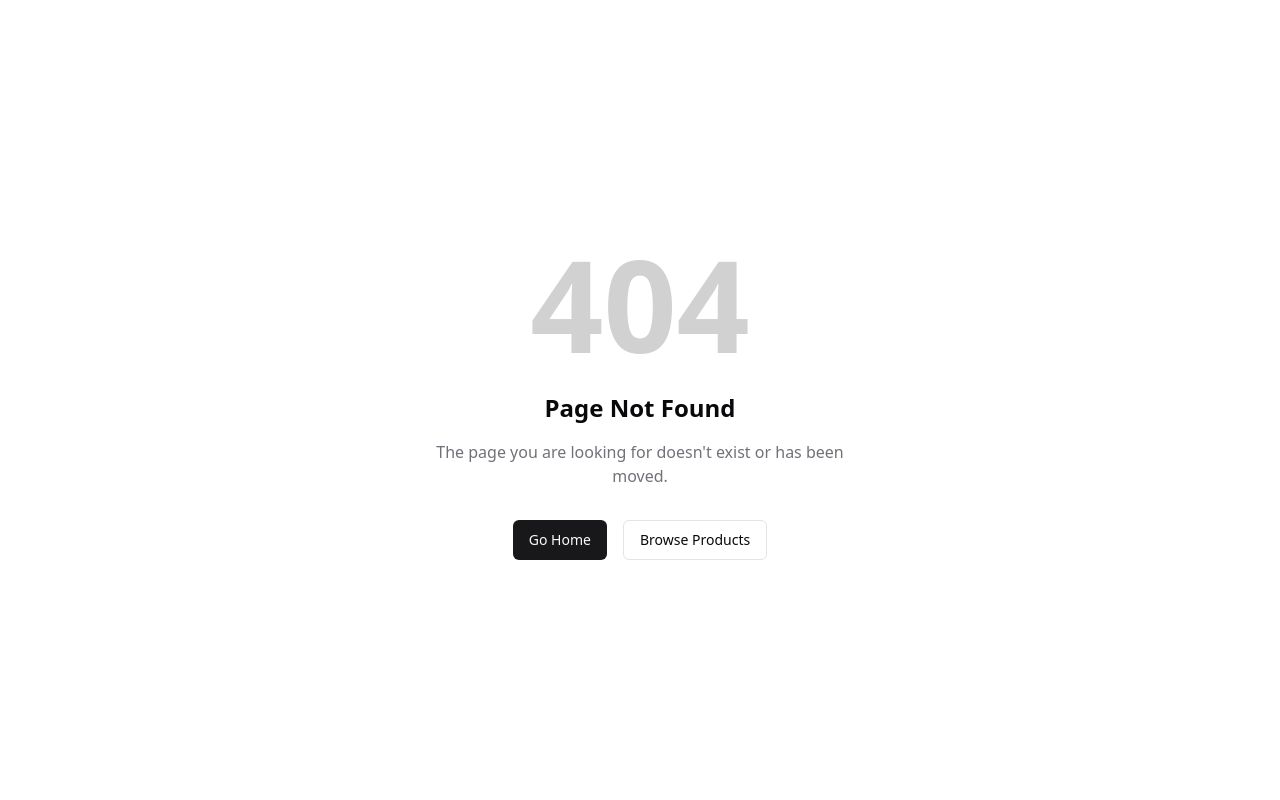
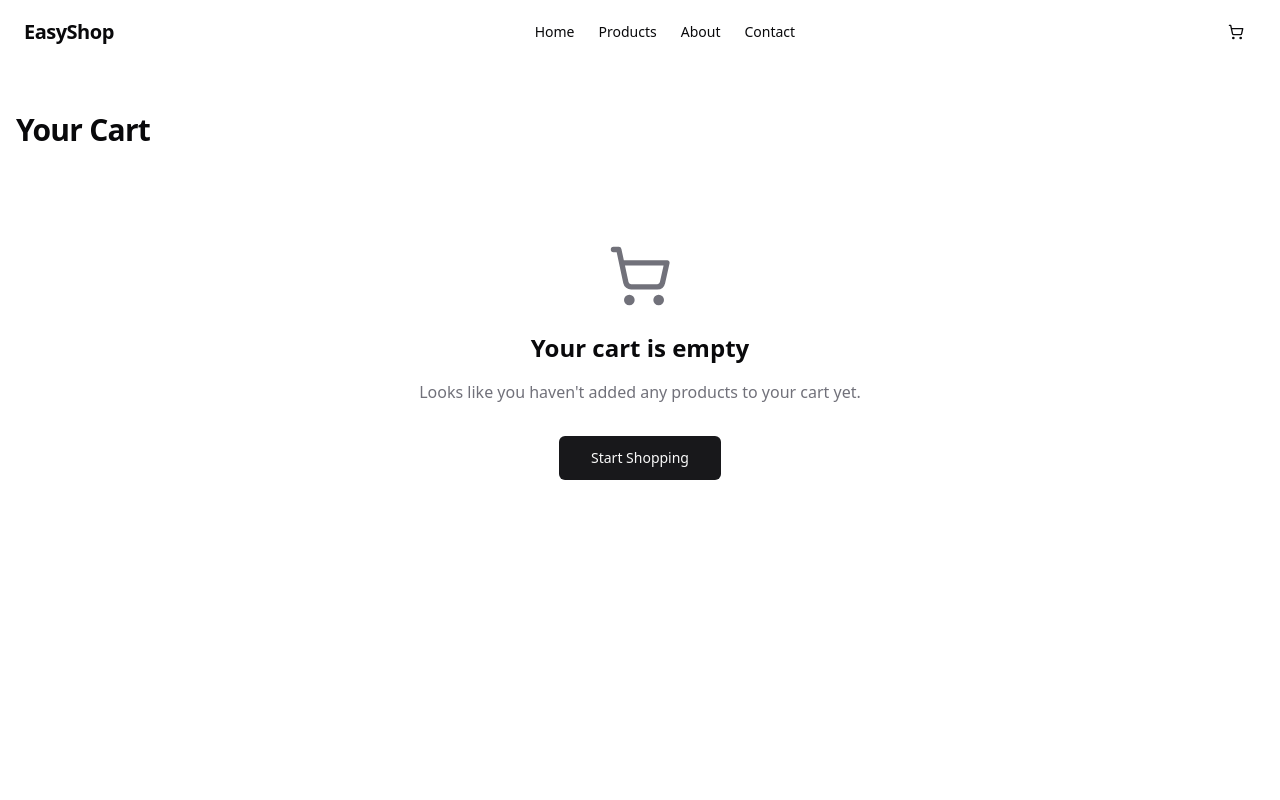
Before and after one commit to TechX-demo/easy-pay-cart, a React (Vite) app: page /cart in a window 1280 px wide. Before the commit this address had no page. Shown: the top 800 px of the page. Built offline with nearby package versions, Linux system fonts and the light colour scheme.

Commit message:
Fix: Broken page
The provided code contains a broken page.  This commit addresses the issue.

```diff
--- a/src/App.tsx
+++ b/src/App.tsx
@@ -1,9 +1,18 @@
+
 import { Toaster } from "@/components/ui/toaster";
 import { Toaster as Sonner } from "@/components/ui/sonner";
 import { TooltipProvider } from "@/components/ui/tooltip";
 import { QueryClient, QueryClientProvider } from "@tanstack/react-query";
 import { BrowserRouter, Routes, Route } from "react-router-dom";
+import { CartProvider } from "@/contexts/CartContext";
+import Layout from "@/components/Layout";
 import Index from "./pages/Index";
+import Products from "./pages/Products";
+import ProductDetail from "./pages/ProductDetail";
+import Cart from "./pages/Cart";
+import Checkout from "./pages/Checkout";
+import About from "./pages/About";
+import Contact from "./pages/Contact";
 import NotFound from "./pages/NotFound";
 
 const queryClient = new QueryClient();
@@ -11,15 +20,24 @@ const queryClient = new QueryClient();
 const App = () => (
   <QueryClientProvider client={queryClient}>
     <TooltipProvider>
+      <CartProvider>
         <Toaster />
         <Sonner />
         <BrowserRouter>
+          <Layout>
             <Routes>
               <Route path="/" element={<Index />} />
-          {/* ADD ALL CUSTOM ROUTES ABOVE THE CATCH-ALL "*" ROUTE */}
+              <Route path="/products" element={<Products />} />
+              <Route path="/product/:id" element={<ProductDetail />} />
+              <Route path="/cart" element={<Cart />} />
+              <Route path="/checkout" element={<Checkout />} />
+              <Route path="/about" element={<About />} />
+              <Route path="/contact" element={<Contact />} />
               <Route path="*" element={<NotFound />} />
             </Routes>
+          </Layout>
         </BrowserRouter>
+      </CartProvider>
     </TooltipProvider>
   </QueryClientProvider>
 );
```
Lines whose indentation alone changed are shown as unchanged.
